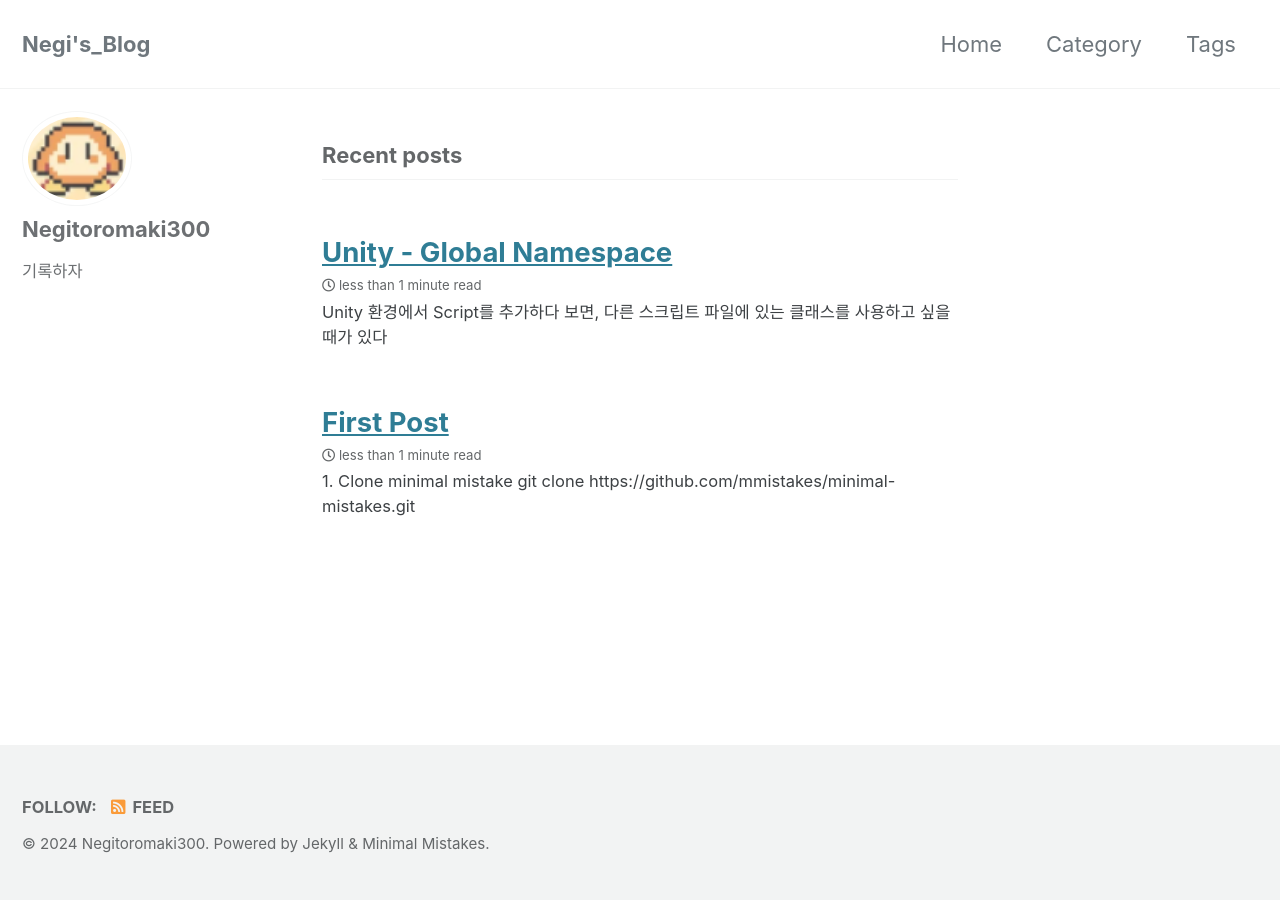
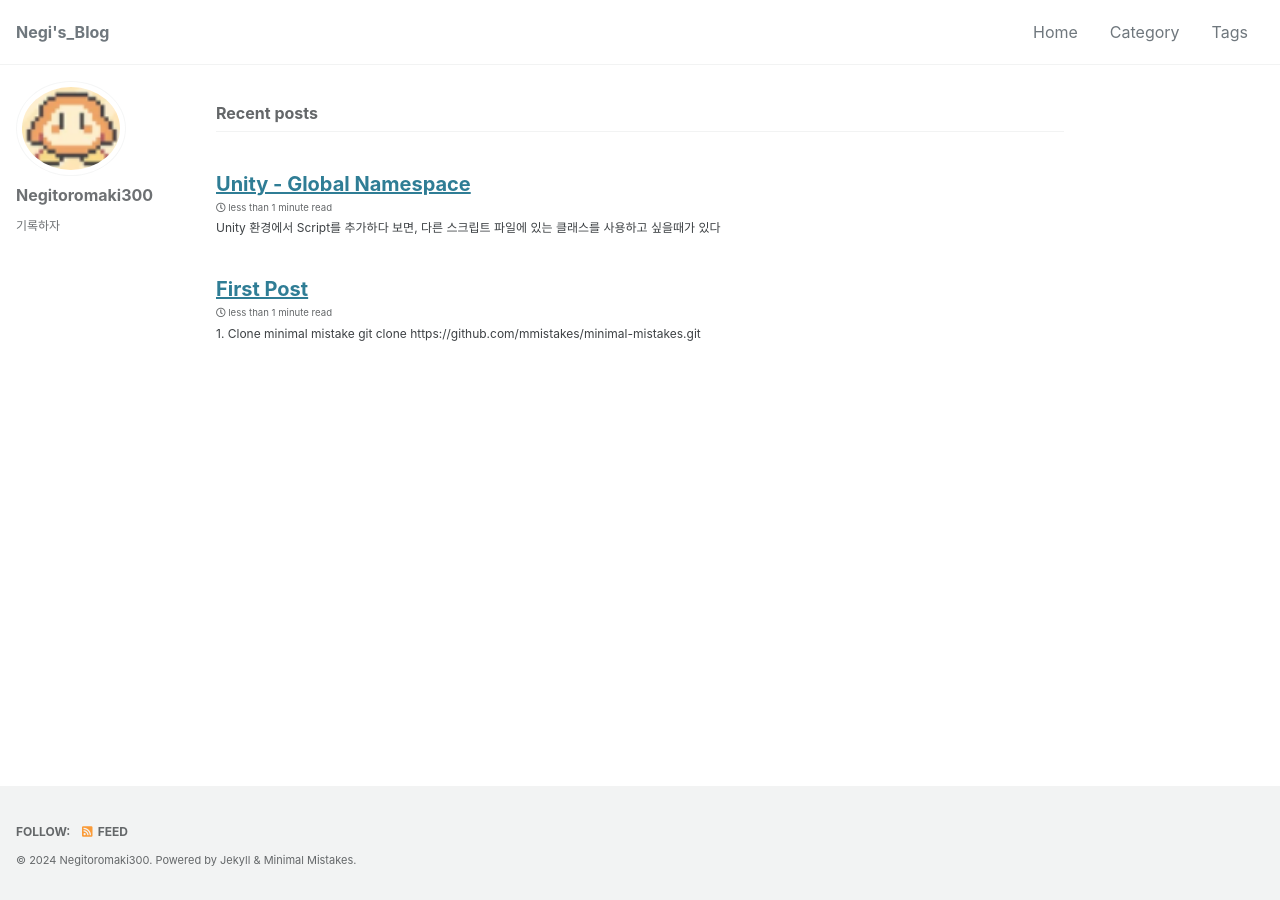
Before and after one commit to hhjlim/hhjlim.github.io, a Jekyll site: the page built from index.html, in a window 1280 px wide. Built offline with Jekyll 4.4.1, drawn with Linux system fonts in a browser that asks for light colours; cached includes are drawn as plain includes; the list of posts is cut into pages by our own code.

Commit message:
Expand content width for improved layout

```diff
--- a/_sass/minimal-mistakes/_reset.scss
+++ b/_sass/minimal-mistakes/_reset.scss
@@ -11,15 +11,15 @@
   font-size: 16px;
 
   @include breakpoint($medium) {
-    font-size: 18px;
+    font-size: 16px; //default 18px
   }
 
   @include breakpoint($large) {
-    font-size: 20px;
+    font-size: 16px; //default 20px
   }
 
   @include breakpoint($x-large) {
-    font-size: 22px;
+    font-size: 16px; //default 22px
   }
 
   -webkit-text-size-adjust: 100%;
--- a/_sass/minimal-mistakes/_variables.scss
+++ b/_sass/minimal-mistakes/_variables.scss
@@ -155,9 +155,9 @@
    Grid
    ========================================================================== */
 
-$right-sidebar-width-narrow: 200px !default;
-$right-sidebar-width: 300px !default;
-$right-sidebar-width-wide: 400px !default;
+$right-sidebar-width-narrow: 100px !default; // default 200
+$right-sidebar-width: 200px !default; // default 300
+$right-sidebar-width-wide: 250px !default; // default 400
 
 /*
    Other
```
